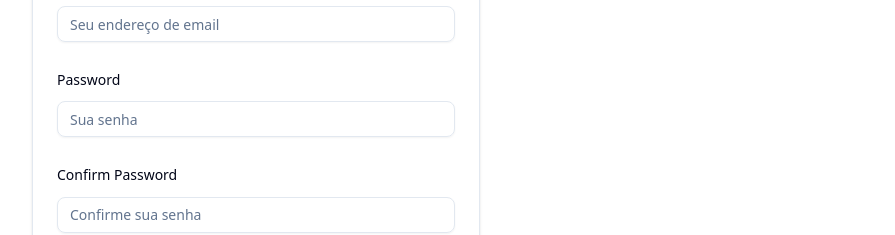
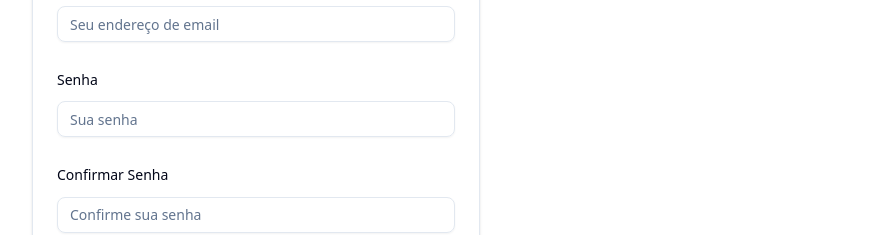
Before and after one commit to marquesmaycon/marketplace-nextjs, a Next.js app: page /register in a window 1280 px wide. Shown: the part 335-570 px from the top of the page, without its empty margins (384-1279 px from the left). Built offline with nearby package versions, Linux system fonts and the light colour scheme.

Commit message:
cart fixes, register fields translation

```diff
--- a/app/(auth)/register/page.tsx
+++ b/app/(auth)/register/page.tsx
@@ -50,12 +50,12 @@ export default function RegisterPage() {
             </form.AppField>
 
             <form.AppField name="password">
-              {({ InputField }) => <InputField label="Password" placeholder="Sua senha" type="password" />}
+              {({ InputField }) => <InputField label="Senha" placeholder="Sua senha" type="password" />}
             </form.AppField>
 
             <form.AppField name="confirmPassword" validators={{ onChangeListenTo: ["password"] }}>
               {({ InputField }) => (
-                <InputField label="Confirm Password" placeholder="Confirme sua senha" type="password" />
+                <InputField label="Confirmar Senha" placeholder="Confirme sua senha" type="password" />
               )}
             </form.AppField>
           </FieldGroup>
--- a/components/cart.tsx
+++ b/components/cart.tsx
@@ -4,6 +4,7 @@ import { ArrowUpRightIcon, Handbag, MinusIcon, PlusIcon, ShoppingBag, ShoppingCa
 import Image from "next/image"
 import { useRouter } from "next/navigation"
 import { useState } from "react"
+import { toast } from "sonner"
 
 import { useCart } from "@/contexts/cart-context"
 import { useClearCart, useUpdateCartItem } from "@/features/cart/hooks"
@@ -100,7 +101,18 @@ export function Cart() {
             </ScrollArea>
 
             <div className="flex items-center justify-between">
-              <Button variant="secondary" size="sm" onClick={() => clearCart()} loading={isClearing}>
+              <Button
+                variant="secondary"
+                size="sm"
+                onClick={() =>
+                  clearCart(undefined, {
+                    onSuccess: () => {
+                      toast.success("Carrinho limpo")
+                    }
+                  })
+                }
+                loading={isClearing}
+              >
                 Esvaziar Carrinho
               </Button>
 
--- a/features/checkout/checkout-form.tsx
+++ b/features/checkout/checkout-form.tsx
@@ -59,11 +59,7 @@ export function CheckoutForm() {
         onSuccess: async () => {
           toast.success("Pedido criado com sucesso!")
           form.reset()
-          await clearCart(undefined, {
-            onSuccess: () => {
-              toast.success("Carrinho limpo")
-            }
-          })
+          await clearCart(undefined)
           router.push("/my-orders")
           queryClient.invalidateQueries({ queryKey: ["orders"] })
         }
```
